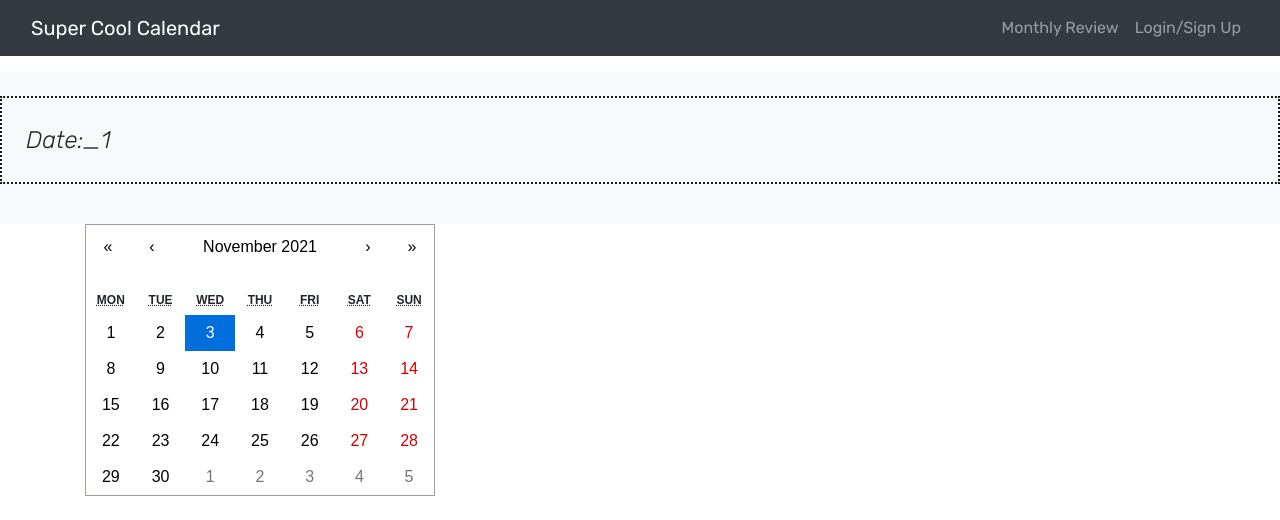
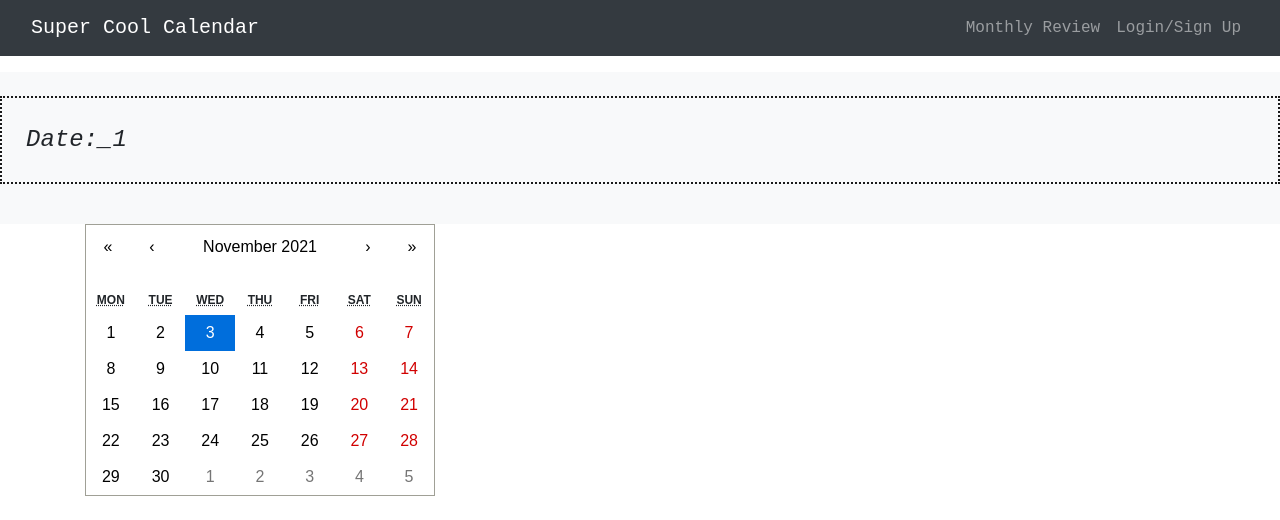
Before and after one commit to Gaitherdb/Custom-Planner, a React (Create React App) app in the folder client/: page /day/1 in a window 1280 px wide. Shown: the top 520 px of the page. Built offline with nearby package versions, Linux system fonts and the light colour scheme.

Commit message:
changing fonts

```diff
--- a/client/src/components/NoteList.js
+++ b/client/src/components/NoteList.js
@@ -3,9 +3,9 @@ import { Link } from 'react-router-dom';
 
 const NoteList = ({ todos }) => {
   console.log(todos)
-  if (!todos.length) {
-    return <h3>No notes yet</h3>;
-  }
+  // if (!todos.length) {
+  //   return <h3>No notes yet</h3>;
+  // }
 
   return (
     <div>
--- a/client/src/index.css
+++ b/client/src/index.css
@@ -1,5 +1,5 @@
 body {
-  font-family: 'Rubik', sans-serif;
+  font-family: 'Source Code Pro', monospace;;
 }
 
 h1,
@@ -8,7 +8,7 @@ h3,
 h4,
 h5,
 h6 {
-  font-family: 'Rubik Mono One', sans-serif;
+  font-family: 'Source Code Pro', monospace;
 }
 
 .small {
```
